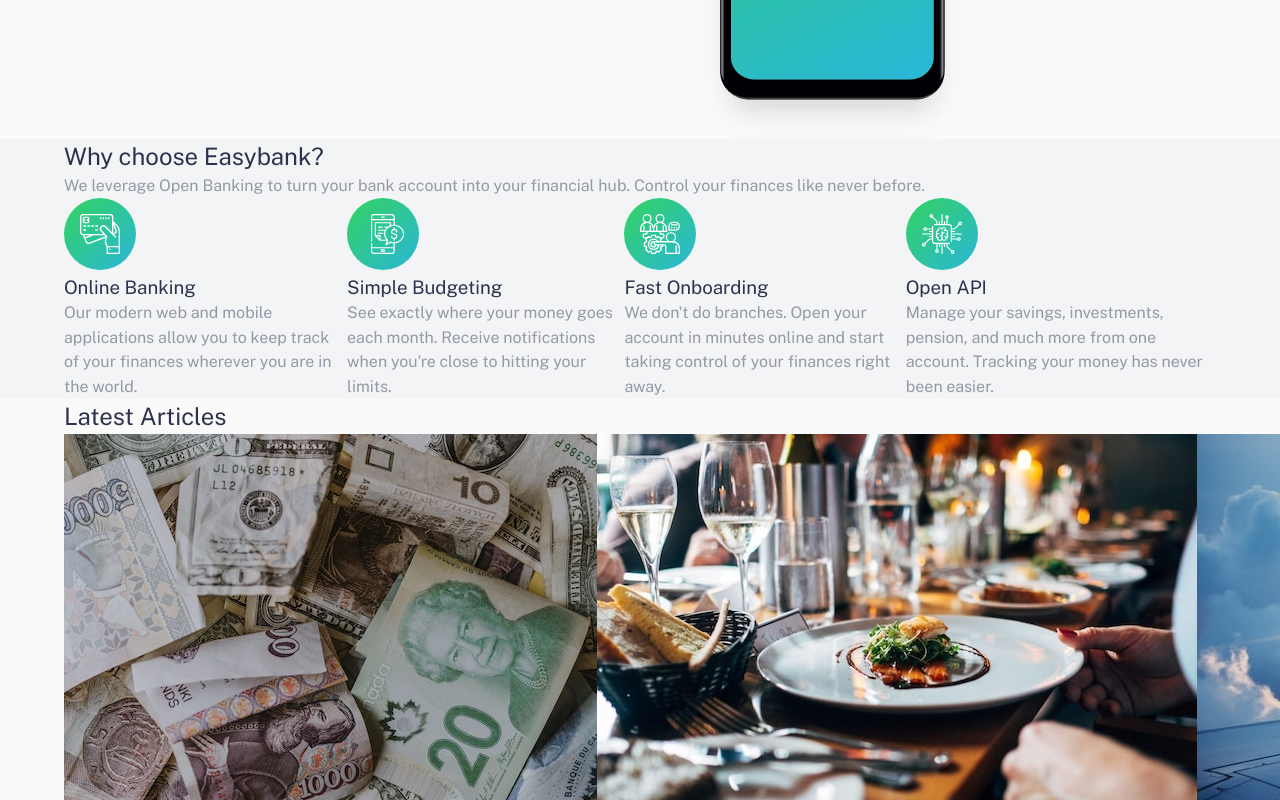
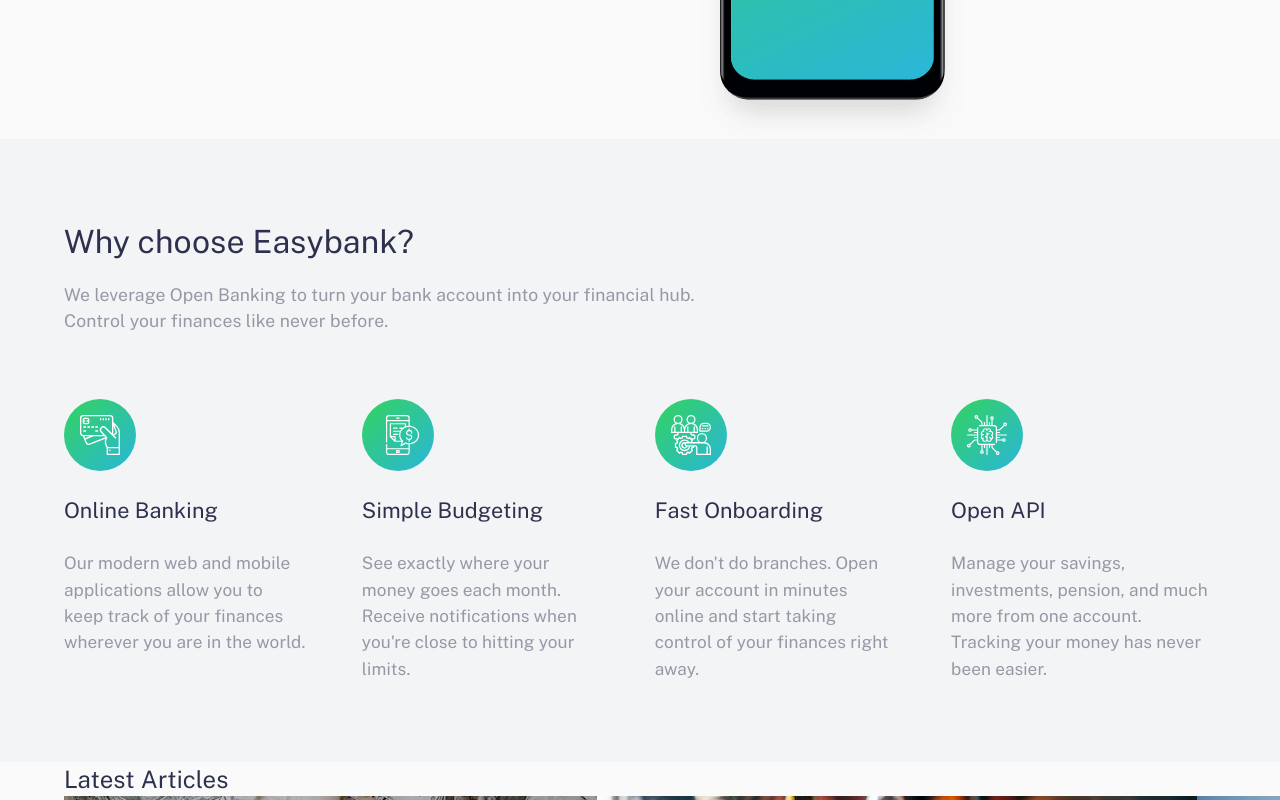
Before and after one commit to VasuBeachoo/easybank-landing-page, a JavaScript app: page / in a window 1280 px wide. Shown: the part 880-1680 px from the top of the page. Built offline with nearby package versions, Linux system fonts and the light colour scheme.

Commit message:
Style landing page features section

```diff
--- a/src/GlobalStyle.js
+++ b/src/GlobalStyle.js
@@ -31,6 +31,7 @@ export const mixinSection = css`
 export const mixinHeavyText = css`
   color: var(--Dark-blue);
   font-weight: 400;
+  letter-spacing: 0.01ch;
   line-height: 2.35ch;
   margin: 0;
 `;
@@ -38,6 +39,7 @@ export const mixinHeavyText = css`
 export const mixinLightText = css`
   color: var(--Grayish-blue);
   font-weight: 400;
+  letter-spacing: 0.01ch;
   line-height: 2.5ch;
   margin: 0;
 `;
--- a/src/components/FeatureBlock.js
+++ b/src/components/FeatureBlock.js
@@ -3,15 +3,23 @@ import { mixinHeavyText, mixinLightText } from "../GlobalStyle";
 
 export const FeatureBlockDescription = styled.div`
   ${mixinLightText}
+  font-size: clamp(1.025rem, 3vw, 1.075rem);
 `;
 
 export const FeatureBlockHeading = styled.h3`
   ${mixinHeavyText}
+  font-size: clamp(1.25rem, 3vw, 1.35rem);
 `;
 
 export const FeatureBlockIcon = styled.img``;
 
-export const FeatureBlockBox = styled.div``;
+export const FeatureBlockBox = styled.div`
+  display: flex;
+  flex-direction: column;
+  justify-content: flex-start;
+  align-items: flex-start;
+  gap: 1.5rem;
+`;
 
 const FeatureBlock = ({ className, icon, heading, description }) => {
   return (
--- a/src/components/landing/Features.js
+++ b/src/components/landing/Features.js
@@ -15,14 +15,19 @@ export const FeatureBlocks = styled.div`
   flex-direction: row;
   justify-content: flex-start;
   align-items: flex-start;
+  gap: 3.5rem;
+  margin-top: 3rem;
 `;
 
 export const FeaturesParagraph = styled.p`
   ${mixinLightText}
+  font-size:clamp(1.025rem, 3vw, 1.1rem);
+  max-width: 60ch;
 `;
 
 export const FeaturesHeading = styled.h2`
   ${mixinHeavyText}
+  font-size: clamp(1.65rem, 4vw, 2rem);
 `;
 
 export const FeaturesBox = styled.div`
@@ -31,7 +36,10 @@ export const FeaturesBox = styled.div`
   flex-direction: column;
   justify-content: flex-start;
   align-items: flex-start;
+  gap: 1rem;
   background-color: var(--Light-grayish-blue);
+  padding-top: 5rem;
+  padding-bottom: 5rem;
 `;
 
 const Features = ({ className }) => {
```
